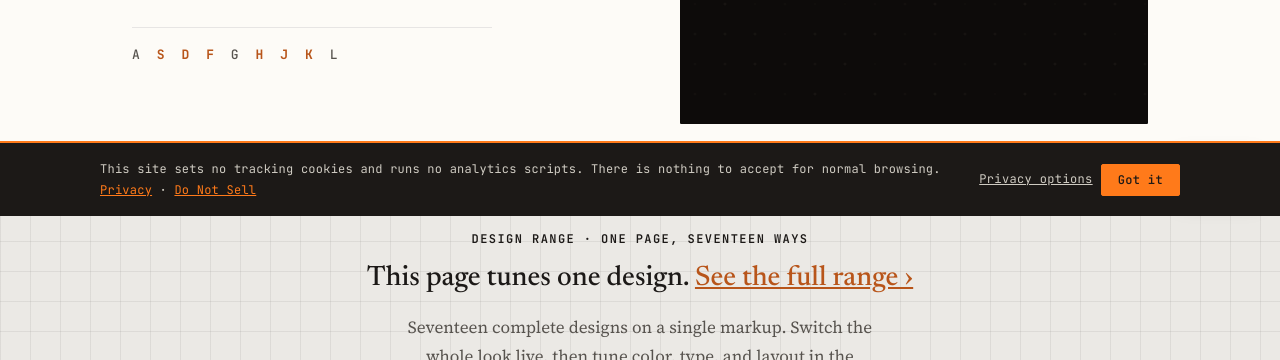
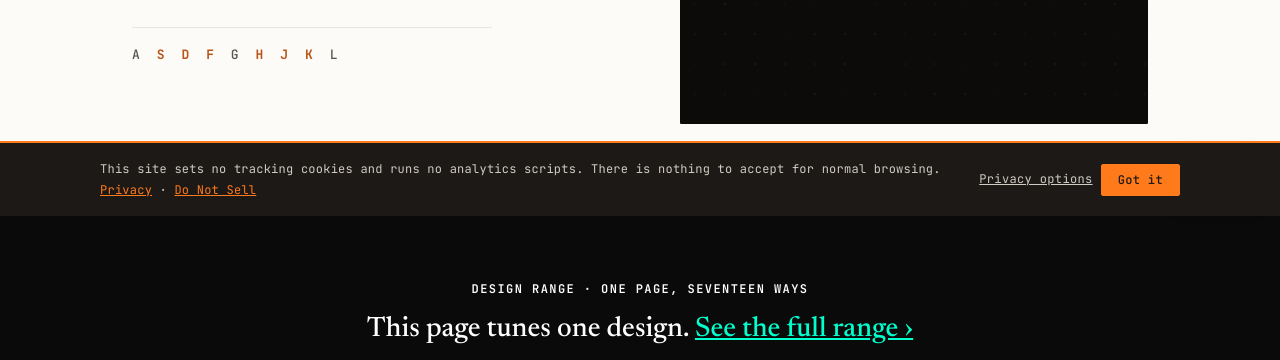
Before and after one commit to sdfkjh1000000/sdfkjh, a plain HTML site: page index.html in a window 1280 px wide. Shown: the part 584-944 px from the top of the page. Drawn offline with Linux system fonts and the light colour scheme.

Commit message:
Rework the design-range carousel to transition the WHOLE section (not a card over a background): the section cycles through all 17 /range profiles, adopting each one's real bg + fg + accent via CSS vars with a 0.9s transition, a corner tag naming the current profile. Each profile's own fg-on-bg keeps text readable (verified glitch/maximal), body at an 80% fg mix; reduced-motion holds editorial. axe 0

```diff
--- a/index.html
+++ b/index.html
@@ -241,25 +241,21 @@
 
   /* ── take: live markdown ─────────────────────────────────── */
   .take { padding: var(--gap, 52px) 0; }
-  /* design range = the tuning bench: a faint blueprint grid on a slightly
-     inked paper, with amber registration marks at two corners. token-derived
-     colours so it adapts to light/dark tuning. */
-  .range { position: relative; padding: var(--gap, 52px) 0; text-align: center;
-    background-color: color-mix(in srgb, var(--paper) 92%, var(--ink) 8%);
-    background-image:
-      repeating-linear-gradient(0deg, color-mix(in srgb, var(--ink) 7%, transparent) 0 1px, transparent 1px 30px),
-      repeating-linear-gradient(90deg, color-mix(in srgb, var(--ink) 7%, transparent) 0 1px, transparent 1px 30px); }
-  .range .wrap { position: relative; }
-  .range .eyebrow { color: var(--ink-mute); }
-  .range::before, .range::after { content: ""; position: absolute; width: 15px; height: 15px; pointer-events: none;
-    background: linear-gradient(var(--amber), var(--amber)) center / 15px 1.6px no-repeat,
-                linear-gradient(var(--amber), var(--amber)) center / 1.6px 15px no-repeat; }
-  .range::before { top: 20px; left: 20px; }
-  .range::after { bottom: 20px; right: 20px; }
-  .range .range-coord { position: absolute; left: 40px; top: 16px; font-family: var(--mono); font-size: 10px; letter-spacing: 0.1em; color: var(--amber-dim); pointer-events: none; }
-  .range .range-h { font-family: var(--serif); font-weight: 500; font-size: calc(28px * var(--type-scale, 1)); margin: 0 0 10px; }
-  .range .range-h a { color: var(--amber-dim); }
-  .range .range-p { font-size: calc(17px * var(--type-scale, 1)); color: var(--ink-soft); max-width: 56ch; margin: 0 auto; }
+  /* design range = the WHOLE section cycles through the /range profile looks:
+     each profile's real bg + fg + accent, transitioned smoothly. text uses the
+     profile's own fg-on-bg so contrast is built in. reduced-motion holds one. */
+  .range { position: relative; overflow: hidden; text-align: center; padding: clamp(56px, 8vw, 104px) 0;
+    --r-bg: var(--paper); --r-fg: var(--ink); --r-acc: var(--amber-dim);
+    background-color: var(--r-bg); transition: background-color 0.9s ease, opacity 0.6s ease, translate 0.6s ease; }
+  .range .eyebrow { color: var(--r-fg); transition: color 0.9s ease; }
+  .range .range-h { font-family: var(--serif); font-weight: 500; font-size: calc(28px * var(--type-scale, 1)); margin: 0 0 10px; color: var(--r-fg); transition: color 0.9s ease; }
+  .range .range-h a { color: var(--r-acc); transition: color 0.9s ease; }
+  .range .range-p { font-size: calc(17px * var(--type-scale, 1)); color: color-mix(in srgb, var(--r-fg) 80%, var(--r-bg)); max-width: 56ch; margin: 0 auto; transition: color 0.9s ease; }
+  .range-tag { position: absolute; top: 16px; left: 20px; display: flex; align-items: center; gap: 7px;
+    font-family: var(--mono); font-size: 10.5px; font-weight: 700; letter-spacing: 0.14em; text-transform: uppercase;
+    color: var(--r-fg); transition: color 0.9s ease; }
+  .range-tag .sw { width: 9px; height: 9px; border-radius: 50%; display: inline-block; }
+  @media (prefers-reduced-motion: reduce) { .range, .range *, .range-tag { transition: none !important; } }
   .elsewhere { padding: var(--gap, 52px) 0; text-align: center; }
   .elsewhere .range-p { font-size: calc(17px * var(--type-scale, 1)); color: var(--ink-soft); max-width: 56ch; margin: 0 auto 28px; }
   /* studies section: a uniform card grid, one per study, each with a small
@@ -1235,13 +1231,57 @@
   </section>
 
   <section class="range">
-    <span class="range-coord" aria-hidden="true">[ 0, 0 ]</span>
+    <span class="range-tag" aria-hidden="true"></span>
     <div class="wrap">
       <h2 class="eyebrow">design range &middot; one page, seventeen ways</h2>
       <p class="range-h">This page tunes one design. <a href="/range">See the full range &rsaquo;</a></p>
       <p class="range-p">Seventeen complete designs on a single markup. Switch the whole look live, then tune color, type, and layout in the browser.</p>
     </div>
   </section>
+
+  <script>
+  (function () {
+    var sec = document.querySelector('.range');
+    if (!sec) return;
+    var tag = sec.querySelector('.range-tag');
+    /* [name, bg, fg, accent, accent-2] from the real /range profiles, interleaved light/dark */
+    var P = [
+      ['editorial', '#FDFBF7', '#1C1917', '#a64a14', '#ff7a1a'],
+      ['glitch', '#0A0A0A', '#FFFFFF', '#00FFCC', '#FF00FF'],
+      ['swiss', '#FFFFFF', '#0A0A0A', '#D11A12', '#0A0A0A'],
+      ['prestige', '#0B0B0C', '#F4F4F2', '#C9A24B', '#C9A24B'],
+      ['grove', '#F4F1EA', '#2C2724', '#5A6E4F', '#5A6E4F'],
+      ['cinematic', '#08080B', '#FFFFFF', '#3B82F6', '#3B82F6'],
+      ['soft', '#FAFAFF', '#1F2937', '#4F46E5', '#4F46E5'],
+      ['terminal', '#000000', '#FAFAFA', '#10B981', '#10B981'],
+      ['academic', '#FFFFF0', '#1A1A1A', '#8B0000', '#8B0000'],
+      ['fintech', '#0A0A0A', '#FFFFFF', '#F59E0B', '#F59E0B'],
+      ['clean', '#FFFFFF', '#111827', '#1D63D8', '#1D63D8'],
+      ['maximal', '#FFE600', '#16140A', '#2B2BE0', '#2B2BE0'],
+      ['brutal', '#FFFBE6', '#000000', '#FF3366', '#FF3366'],
+      ['constructivist', '#EAE3D5', '#141210', '#DE2417', '#DE2417'],
+      ['zen', '#F1F2F2', '#1E2124', '#3E4A57', '#3E4A57'],
+      ['counsel', '#FFFFFF', '#15202B', '#0E2C4B', '#0E2C4B'],
+      ['basic', '#F8FAFC', '#1E293B', '#2563EB', '#2563EB']
+    ];
+    function apply(p, i) {
+      sec.style.setProperty('--r-bg', p[1]);
+      sec.style.setProperty('--r-fg', p[2]);
+      sec.style.setProperty('--r-acc', p[3]);
+      var n = (i + 1 < 10 ? '0' : '') + (i + 1);
+      tag.innerHTML = n + ' &middot; ' + p[0] +
+        ' <span class="sw" style="background:' + p[3] + '"></span>' +
+        '<span class="sw" style="background:' + p[4] + '"></span>';
+    }
+    var i = 0;
+    apply(P[0], 0);
+    if (window.matchMedia && window.matchMedia('(prefers-reduced-motion: reduce)').matches) return;
+    setInterval(function () {
+      i = (i + 1) % P.length;
+      apply(P[i], i);
+    }, 3400);
+  })();
+  </script>
 
   <section class="take">
     <div class="wrap">
```
